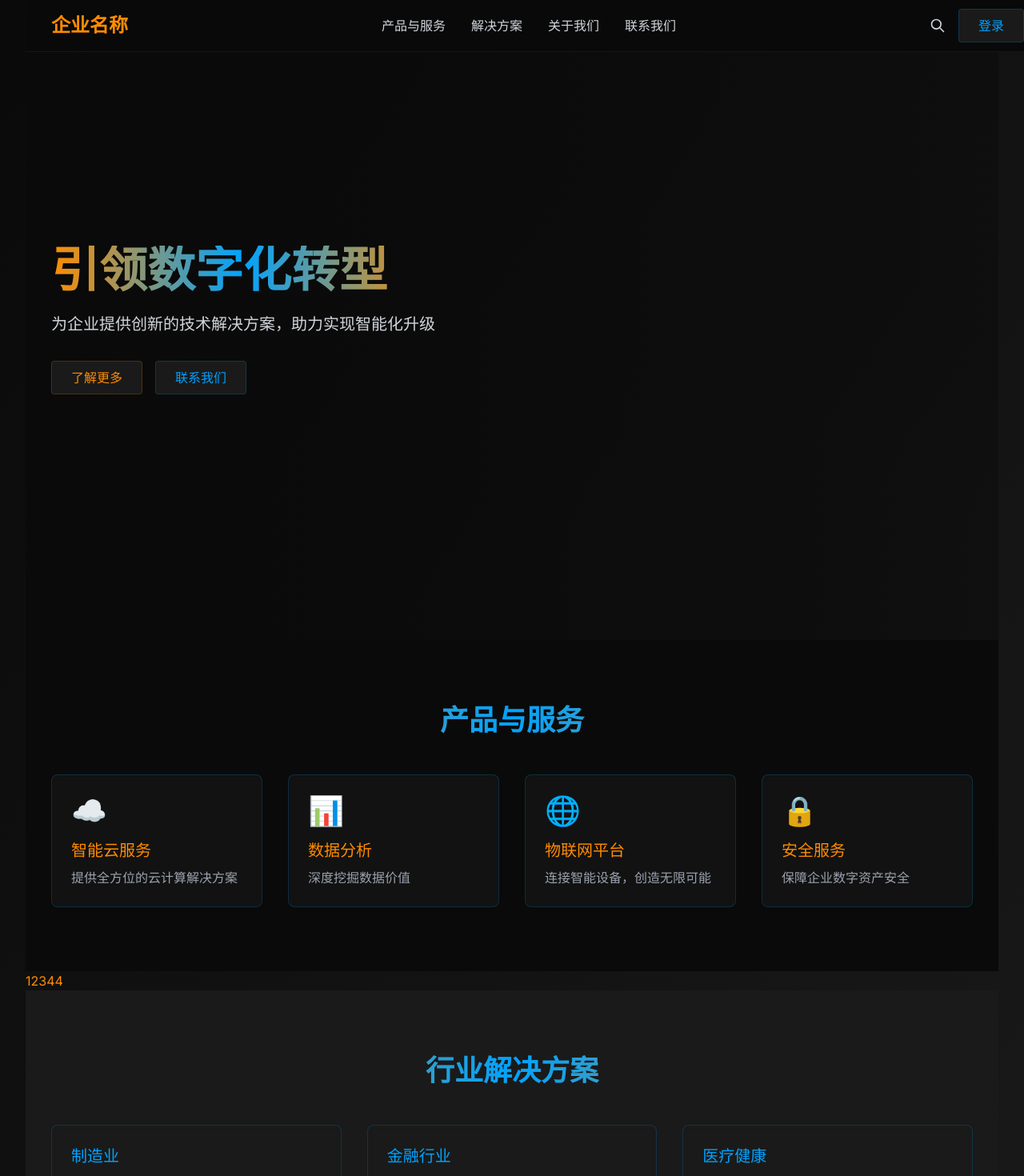
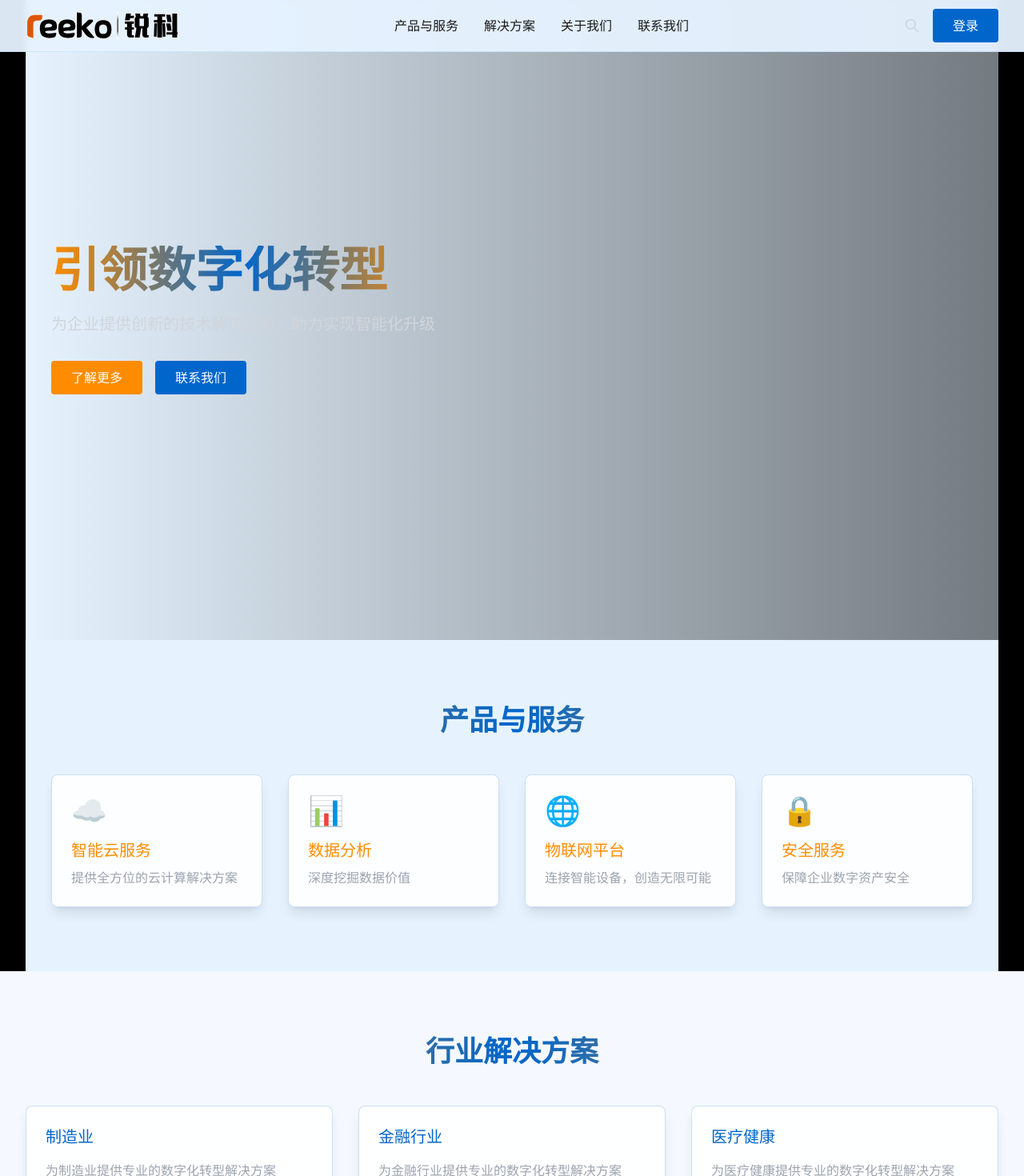
Before and after one commit to CloudYUN66/company_website, a Next.js app: page / in a window 1280 px wide. Shown: the top 1470 px of the page at 80% size. Built offline with nearby package versions, Linux system fonts and the light colour scheme.

Commit message:
Refactor site design with light theme and layout improvements

```diff
--- a/next.config.js
+++ b/next.config.js
@@ -1,10 +1,7 @@
 /** @type {import('next').NextConfig} */
 const nextConfig = {
   reactStrictMode: true,
-  swcMinify: true,
-  experimental: {
-    appDir: true,
-  },
+  swcMinify: true
 }
 
 module.exports = nextConfig
--- /dev/null
+++ b/src/app/api/upload/route.ts
@@ -0,0 +1,31 @@
+import { NextResponse } from 'next/server'
+import { writeFile } from 'fs/promises'
+import path from 'path'
+
+export async function POST(request: Request) {
+  try {
+    const formData = await request.formData()
+    const file = formData.get('logo') as File
+
+    if (!file) {
+      return NextResponse.json(
+        { error: "No file uploaded" },
+        { status: 400 }
+      )
+    }
+
+    const bytes = await file.arrayBuffer()
+    const buffer = Buffer.from(bytes)
+
+    // 保存文件到 public/images 目录
+    const filePath = path.join(process.cwd(), 'public/images/logo.png')
+    await writeFile(filePath, buffer)
+
+    return NextResponse.json({ success: true })
+  } catch (error) {
+    return NextResponse.json(
+      { error: "Error uploading file" },
+      { status: 500 }
+    )
+  }
+}
--- a/src/app/layout.tsx
+++ b/src/app/layout.tsx
@@ -6,8 +6,8 @@ import Footer from "@/components/Footer";
 const inter = Inter({ subsets: ['latin'] })
 
 export const metadata: Metadata = {
-  title: "企业名称 - 数字化转型专家",
-  description: "为企业提供创新的技术解决方案",
+  title: "企业网站",
+  description: "企业官方网站",
 };
 
 export default function RootLayout({
@@ -18,11 +18,7 @@ export default function RootLayout({
   return (
     <html lang="zh">
       <body className={`${inter.className} antialiased`}>
-        <div className="min-h-screen bg-tech-pattern">
-          <div className="max-w-7xl mx-auto px-4 sm:px-6 lg:px-8">
-            {children}
-          </div>
-        </div>
+        {children}
         <Footer />
       </body>
     </html>
--- a/src/app/page.tsx
+++ b/src/app/page.tsx
@@ -4,15 +4,22 @@ import Products from '@/components/Products'
 
 export default function Home() {
   return (
-    <>
+    <div className="flex flex-col min-h-screen">
       <Navbar />
-      <main>
-        <Hero />
-        <Products />
-        12344
+      <main className="flex-grow">
+        {/* Hero Section */}
+        <div className="max-w-7xl mx-auto px-4 sm:px-6 lg:px-8">
+          <Hero />
+        </div>
+
+        {/* Products Section */}
+        <div className="max-w-7xl mx-auto px-4 sm:px-6 lg:px-8">
+          <Products />
+        </div>
+
         {/* 解决方案部分 */}
-        <section className="py-20 bg-background-secondary">
-          <div className="max-w-7xl mx-auto px-4 sm:px-6 lg:px-8">
+        <div className="bg-background-secondary">
+          <div className="max-w-7xl mx-auto px-4 sm:px-6 lg:px-8 py-20">
             <h2 className="tech-heading text-center mb-12">行业解决方案</h2>
             <div className="grid grid-cols-1 md:grid-cols-3 gap-8">
               {['制造业', '金融行业', '医疗健康'].map((industry, index) => (
@@ -24,11 +31,11 @@ export default function Home() {
               ))}
             </div>
           </div>
-        </section>
+        </div>
 
         {/* 数据统计部分 */}
-        <section className="py-20 bg-tech-pattern">
-          <div className="max-w-7xl mx-auto px-4 sm:px-6 lg:px-8">
+        <div className="bg-tech-pattern">
+          <div className="max-w-7xl mx-auto px-4 sm:px-6 lg:px-8 py-20">
             <div className="grid grid-cols-2 md:grid-cols-4 gap-8">
               {[
                 { number: '15+', label: '年行业经验' },
@@ -43,8 +50,8 @@ export default function Home() {
               ))}
             </div>
           </div>
-        </section>
+        </div>
       </main>
-    </>
+    </div>
   )
 }
--- /dev/null
+++ b/src/components/Logo.tsx
@@ -0,0 +1,19 @@
+'use client'
+
+import Link from 'next/link'
+import { useState } from 'react'
+
+export default function Logo() {
+  const [hasError, setHasError] = useState(false)
+
+  return (
+    <Link href="/" className="flex items-center">
+      <img
+        src="/images/logo.png"
+        alt="企业Logo"
+        className={`h-12 w-auto object-contain ${hasError ? 'bg-white/5' : ''}`}
+        onError={() => setHasError(true)}
+      />
+    </Link>
+  )
+}
--- a/src/components/Navbar.tsx
+++ b/src/components/Navbar.tsx
@@ -1,4 +1,5 @@
 import Link from 'next/link'
+import Logo from './Logo'
 
 export default function Navbar() {
   return (
@@ -6,22 +7,20 @@ export default function Navbar() {
       <div className="max-w-7xl mx-auto px-4 sm:px-6 lg:px-8">
         <div className="flex justify-between items-center h-16">
           {/* Logo */}
-          <Link href="/" className="flex items-center space-x-2">
-            <span className="text-2xl font-bold text-primary">企业名称</span>
-          </Link>
+          <Logo />
 
           {/* 导航链接 */}
           <div className="hidden md:flex items-center space-x-8">
-            <Link href="/products" className="text-gray-300 hover:text-primary transition-colors">
+            <Link href="/products" className="text-text hover:text-primary transition-colors">
               产品与服务
             </Link>
-            <Link href="/solutions" className="text-gray-300 hover:text-primary transition-colors">
+            <Link href="/solutions" className="text-text hover:text-primary transition-colors">
               解决方案
             </Link>
-            <Link href="/about" className="text-gray-300 hover:text-primary transition-colors">
+            <Link href="/about" className="text-text hover:text-primary transition-colors">
               关于我们
             </Link>
-            <Link href="/contact" className="text-gray-300 hover:text-primary transition-colors">
+            <Link href="/contact" className="text-text hover:text-primary transition-colors">
               联系我们
             </Link>
           </div>
--- a/src/styles/globals.css
+++ b/src/styles/globals.css
@@ -4,8 +4,7 @@
 
 @layer base {
   body {
-    @apply bg-background text-gray-100 min-h-screen bg-tech-pattern;
-    background-size: 100% 100%, 50px 50px;
+    @apply bg-background text-text min-h-screen;
   }
 }
 
@@ -19,7 +18,7 @@
   }
 
   .tech-container {
-    @apply relative border border-accent/20 bg-background-secondary/50 backdrop-blur-sm rounded-lg p-6;
+    @apply relative border border-accent/20 bg-background-tertiary/90 backdrop-blur-sm rounded-lg p-6 shadow-lg;
   }
 
   .tech-border {
@@ -27,15 +26,15 @@
   }
 
   .tech-button {
-    @apply relative px-6 py-2 bg-background-secondary hover:bg-background-tertiary text-primary
+    @apply relative px-6 py-2 bg-primary hover:bg-primary-dark text-white
            border border-primary/20 rounded transition-all duration-300
-           hover:border-primary hover:shadow-neon-orange;
+           hover:border-primary hover:shadow-lg;
   }
 
   .tech-button-accent {
-    @apply relative px-6 py-2 bg-background-secondary hover:bg-background-tertiary text-accent
+    @apply relative px-6 py-2 bg-accent hover:bg-accent-dark text-white
            border border-accent/20 rounded transition-all duration-300
-           hover:border-accent hover:shadow-neon-blue;
+           hover:border-accent hover:shadow-lg;
   }
 
   .tech-heading {
--- a/tailwind.config.js
+++ b/tailwind.config.js
@@ -12,14 +12,19 @@ module.exports = {
           light: '#FFA500',
         },
         accent: {
-          DEFAULT: '#00A3FF', // 蓝色
-          dark: '#0077CC',
-          light: '#33B5FF',
+          DEFAULT: '#0066CC', // 深蓝色
+          dark: '#004C99',
+          light: '#3399FF',
         },
         background: {
-          DEFAULT: '#0A0A0A', // 深黑色
-          secondary: '#1A1A1A',
-          tertiary: '#2A2A2A',
+          DEFAULT: '#E6F3FF', // 淡蓝色背景
+          secondary: '#F5F9FF',
+          tertiary: '#FFFFFF',
+        },
+        text: {
+          DEFAULT: '#1A1A1A', // 主要文字颜色（黑色）
+          light: '#4A4A4A',
+          accent: '#0066CC', // 强调文字颜色（蓝色）
         },
         neon: {
           orange: '#FF4D00',
@@ -27,7 +32,7 @@ module.exports = {
         },
       },
       backgroundImage: {
-        'tech-pattern': 'linear-gradient(to bottom right, #0A0A0A 0%, #1A1A1A 100%)',
+        'tech-pattern': 'linear-gradient(to bottom right, #E6F3FF 0%, #F5F9FF 100%)',
         'grid-pattern': 'linear-gradient(#1A1A1A 1px, transparent 1px), linear-gradient(to right, #1A1A1A 1px, transparent 1px)',
       },
       boxShadow: {
```
Also changed, not shown: public/images/logo.png (added), 1 other file (tests, documents, lock files or other folders).
